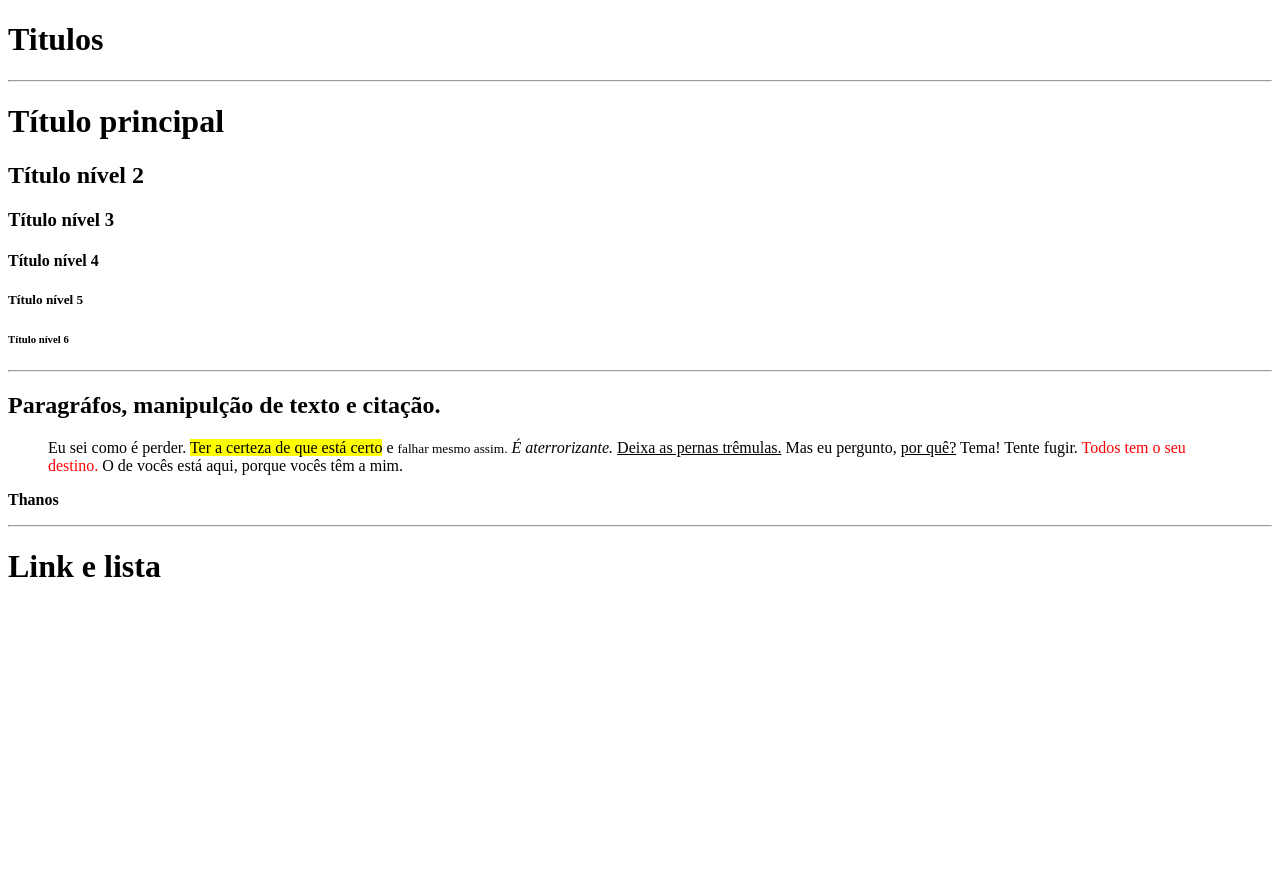
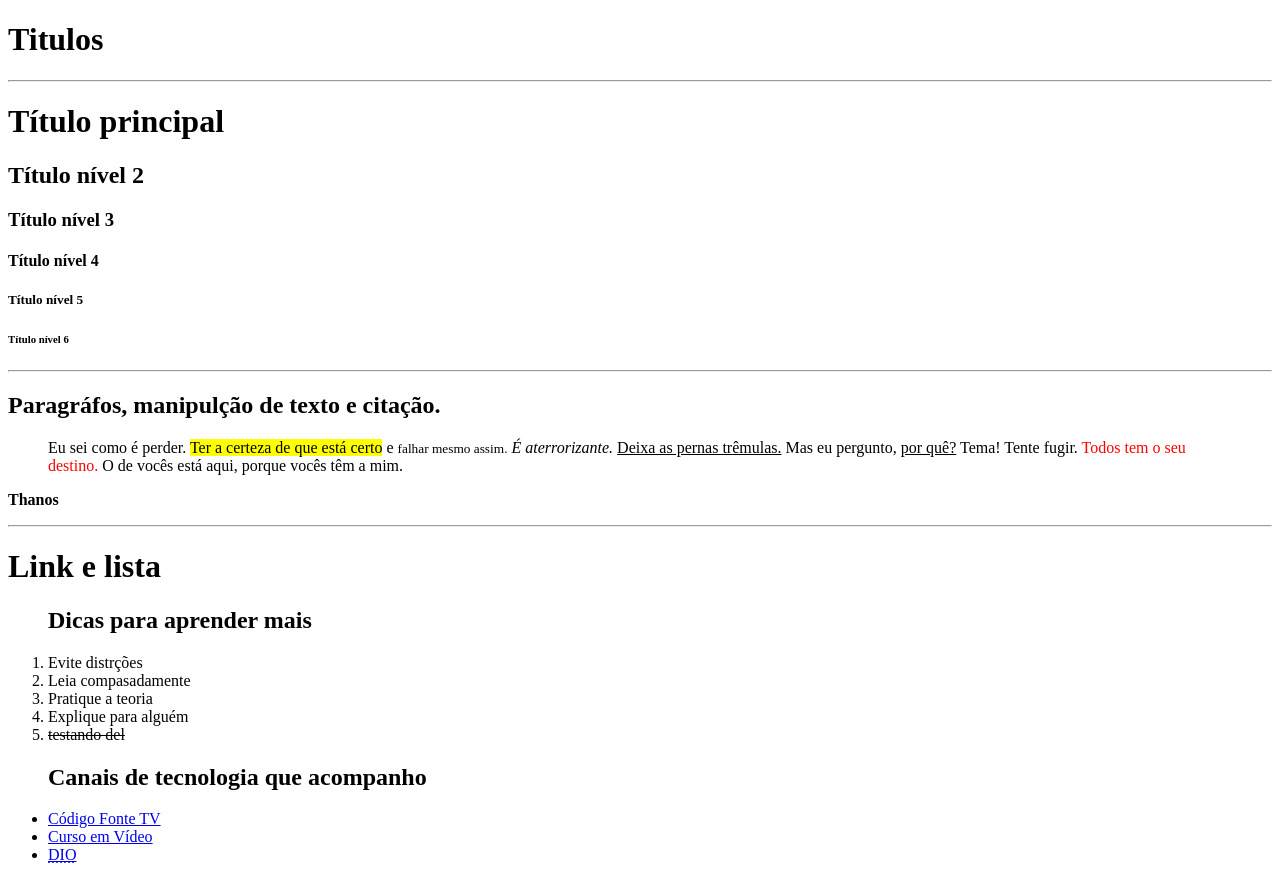
Before and after one commit to gabrielgt5/Desafio-Bootcamp-NTT-DATA-, a plain HTML site: page index.html in a window 1280 px wide. Before the commit the page ends 800 px from the top, so only its background shows below. Drawn offline with Linux system fonts and the light colour scheme.

Commit message:
Novas tags Adicionadas

```diff
--- a/index.html
+++ b/index.html
@@ -29,6 +29,23 @@
 
     <h1>Link e lista</h1>
 
+    <ol>
+        <h2>Dicas para aprender mais</h2>
+        <li>Evite distrções</li>
+        <li>Leia compasadamente</li>
+        <li>Pratique a teoria</li>
+        <li>Explique para alguém</li>
+        <li><del>testando del</del></li>
+    </ol>
+
+    <ul>
+        <h2>Canais de tecnologia que acompanho</h2>
+        <li><a href="https://www.youtube.com/c/codigofontetv" target="_blank">Código Fonte TV</a></li>
+        <li><a href="https://www.youtube.com/c/CursoemV%C3%ADdeo" target="_blank">Curso em Vídeo</a></li>
+        <li><a href="https://www.youtube.com/c/DigitalInnovationOne" target="_blank"><abbr title="Digital Innovation One">DIO</abbr></a></li>
+    </ul>
+
+
 
 
 </body>
```
